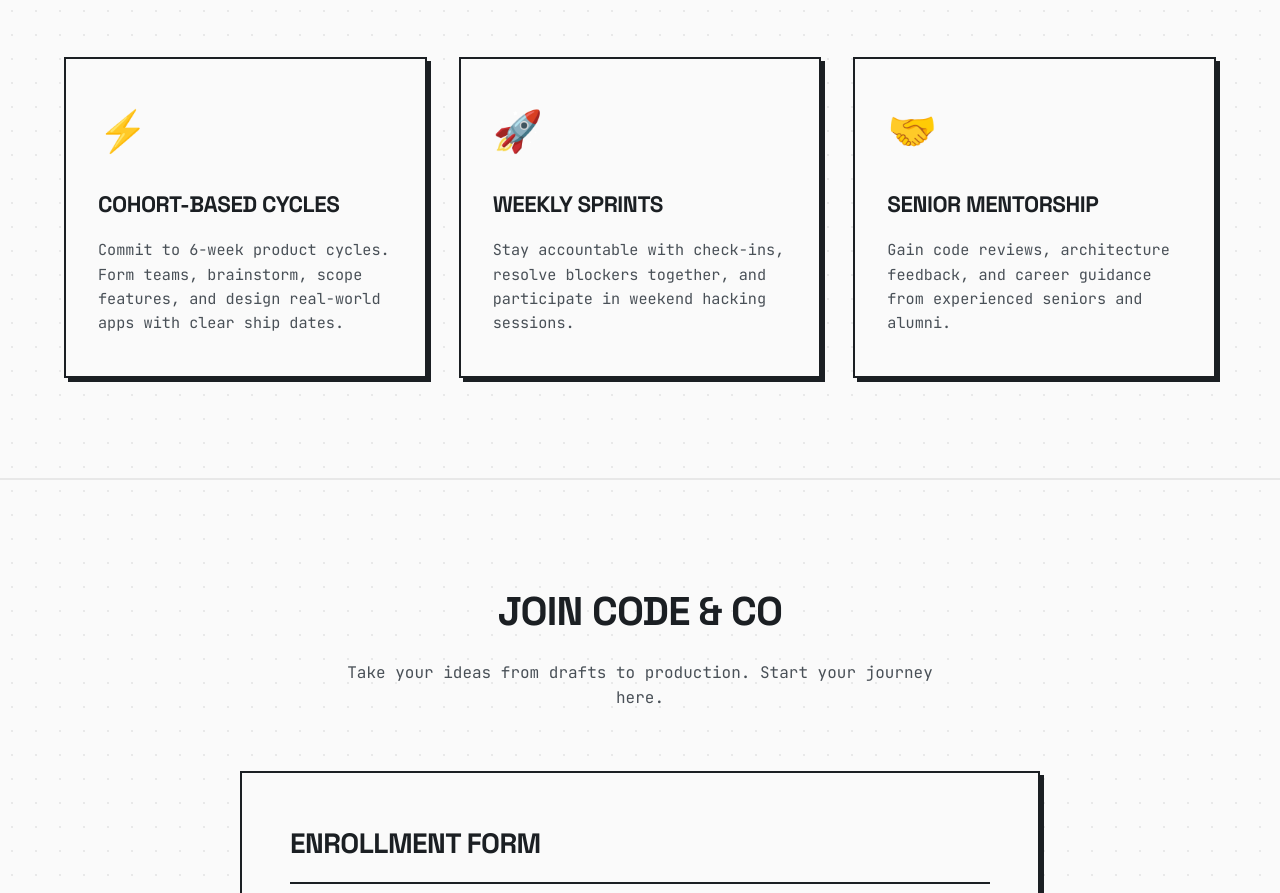
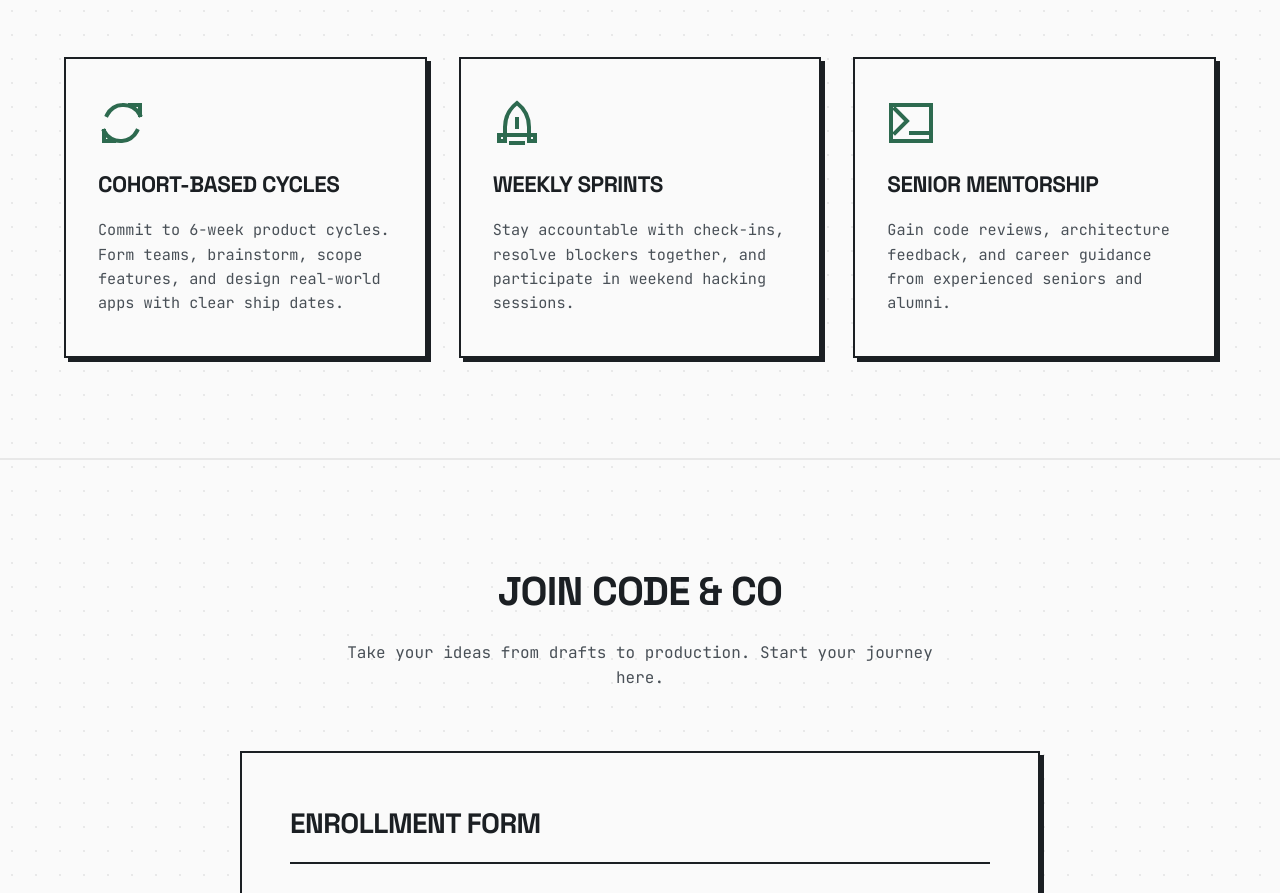
Before and after one commit to sankethmanomay/code-co, a website: page public/index.html in a window 1280 px wide. Shown: the part 1009-1902 px from the top of the page. Drawn offline with Linux system fonts and the light colour scheme.

Commit message:
chnaged the icons of how we work

```diff
--- a/public/index.html
+++ b/public/index.html
@@ -218,17 +218,34 @@
         </div>
         <div class="about-grid">
           <div class="about-card">
-            <div class="card-icon">⚡</div>
+            <div class="card-icon">
+              <svg class="card-icon-svg" viewBox="0 0 24 24" fill="none" stroke="currentColor" stroke-width="2" stroke-linecap="square" stroke-linejoin="miter">
+                <path d="M16 3h5v5" />
+                <path d="M8 21H3v-5" />
+                <path d="M21 8a9 9 0 0 0-9-5c-3 0-6 2-7.5 5" />
+                <path d="M3 16a9 9 0 0 0 9 5c3 0 6-2 7.5-5" />
+              </svg>
+            </div>
             <h3 class="card-title">Cohort-Based Cycles</h3>
             <p class="card-desc">Commit to 6-week product cycles. Form teams, brainstorm, scope features, and design real-world apps with clear ship dates.</p>
           </div>
           <div class="about-card">
-            <div class="card-icon">🚀</div>
+            <div class="card-icon">
+              <svg class="card-icon-svg" viewBox="0 0 24 24" fill="none" stroke="currentColor" stroke-width="2" stroke-linecap="square" stroke-linejoin="miter">
+                <path d="M12 2C7.5 5.5 6 9.5 6 14v4h12v-4c0-4.5-1.5-8.5-6-12z" />
+                <path d="M6 18H3v3h3zM18 18h3v3h-3zM9 22h6M12 10v4" />
+              </svg>
+            </div>
             <h3 class="card-title">Weekly Sprints</h3>
             <p class="card-desc">Stay accountable with check-ins, resolve blockers together, and participate in weekend hacking sessions.</p>
           </div>
           <div class="about-card">
-            <div class="card-icon">🤝</div>
+            <div class="card-icon">
+              <svg class="card-icon-svg" viewBox="0 0 24 24" fill="none" stroke="currentColor" stroke-width="2" stroke-linecap="square" stroke-linejoin="miter">
+                <rect x="2" y="3" width="20" height="18" rx="0" />
+                <path d="M4 17l6-6-6-6M12 17h8" />
+              </svg>
+            </div>
             <h3 class="card-title">Senior Mentorship</h3>
             <p class="card-desc">Gain code reviews, architecture feedback, and career guidance from experienced seniors and alumni.</p>
           </div>
--- a/public/style.css
+++ b/public/style.css
@@ -505,9 +505,20 @@ body[data-theme="dark"] .navbar-container {
 }
 
 .card-icon {
-  font-size: 2.5rem;
-  margin-bottom: 24px;
-  display: inline-block;
+  margin-bottom: 20px;
+  display: flex;
+  align-items: center;
+}
+
+.card-icon-svg {
+  width: 48px;
+  height: 48px;
+  stroke: var(--accent-primary);
+  transition: transform var(--transition-fast), stroke var(--transition-fast);
+}
+
+.about-card:hover .card-icon-svg {
+  transform: scale(1.1) rotate(5deg);
 }
 
 .card-title {
```
